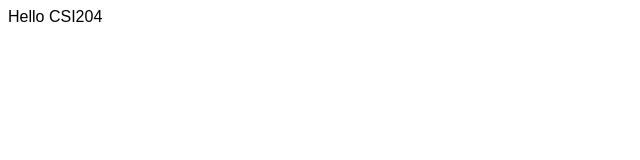
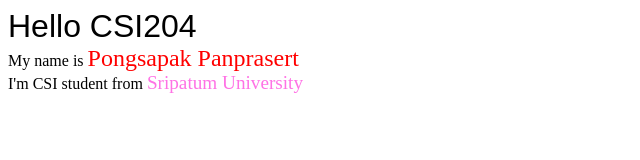
Before and after one commit to 002B/CSI204, a plain HTML site: page index.html in a window 1280 px wide. Shown: the whole page, without its empty margins (0-640 px from the left). Drawn offline with Linux system fonts and the light colour scheme.

Commit message:
added bio and basic styling

```diff
--- a/index.html
+++ b/index.html
@@ -4,9 +4,11 @@
     <meta charset="UTF-8">
     <meta name="viewport" content="width=device-width, initial-scale=1.0">
     <link rel="stylesheet" href="style.css">
-    <title>CSI204</title>
+    <title>CSI204-Updated</title>
 </head>
 <body>
     <div class="hello">Hello CSI204</div>
+    <div class="name">My name is <span>Pongsapak Panprasert</span></div>
+    <div class="bio">I'm CSI student from <span>Sripatum University</span></div>
 </body>
 </html>
--- a/style.css
+++ b/style.css
@@ -1,3 +1,12 @@
 .hello{
     font-family: sans-serif;
+    font-size: 2em;
 }
+.name span{
+    color: red;
+    font-size: 1.5em;
+}
+.bio span{
+    color: rgb(255, 114, 229);
+    font-size: 1.2em;
+}
```
Also changed, not shown: 1 other file.
